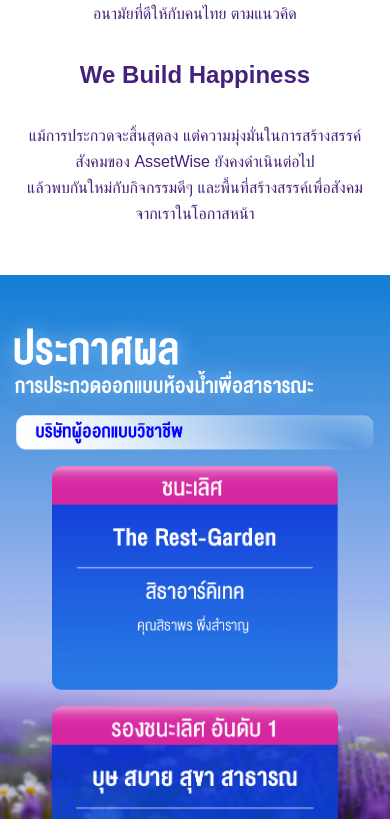
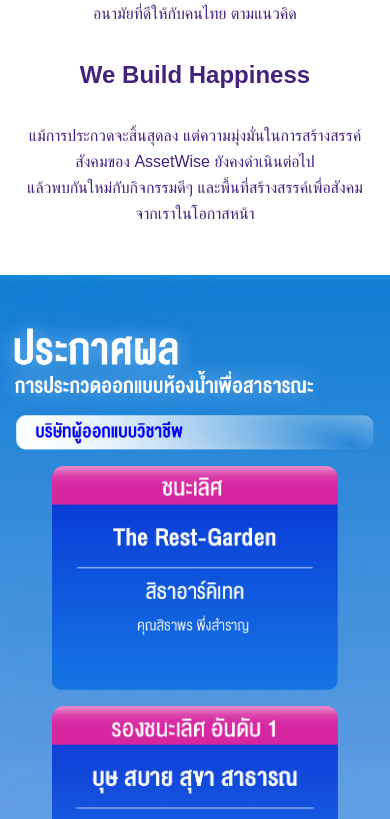
Before and after one commit to kritsadaskt/asww-happy-toilet, a Next.js app: page / in a window 390 px wide. Shown: the part 883-1702 px from the top of the page. Built offline with nearby package versions, Linux system fonts and the light colour scheme; no server answers; a web font is replaced by a local one.

Commit message:
fix background attachment issue in iOS

```diff
--- a/app/globals.css
+++ b/app/globals.css
@@ -62,3 +62,12 @@ body {
   background: url('/full-width_bg-tiny.webp');
   @apply bg-cover bg-no-repeat min-h-[600px] bg-fixed;
 }
+
+@media screen and (max-width: 767px) {
+  #award_winners {
+    background: url('/winner-mob-bg.webp');
+    background-size: cover;
+    background-attachment: local;
+
+  }
+}
```
Also changed, not shown: public/winner-mob-bg.webp (added).
